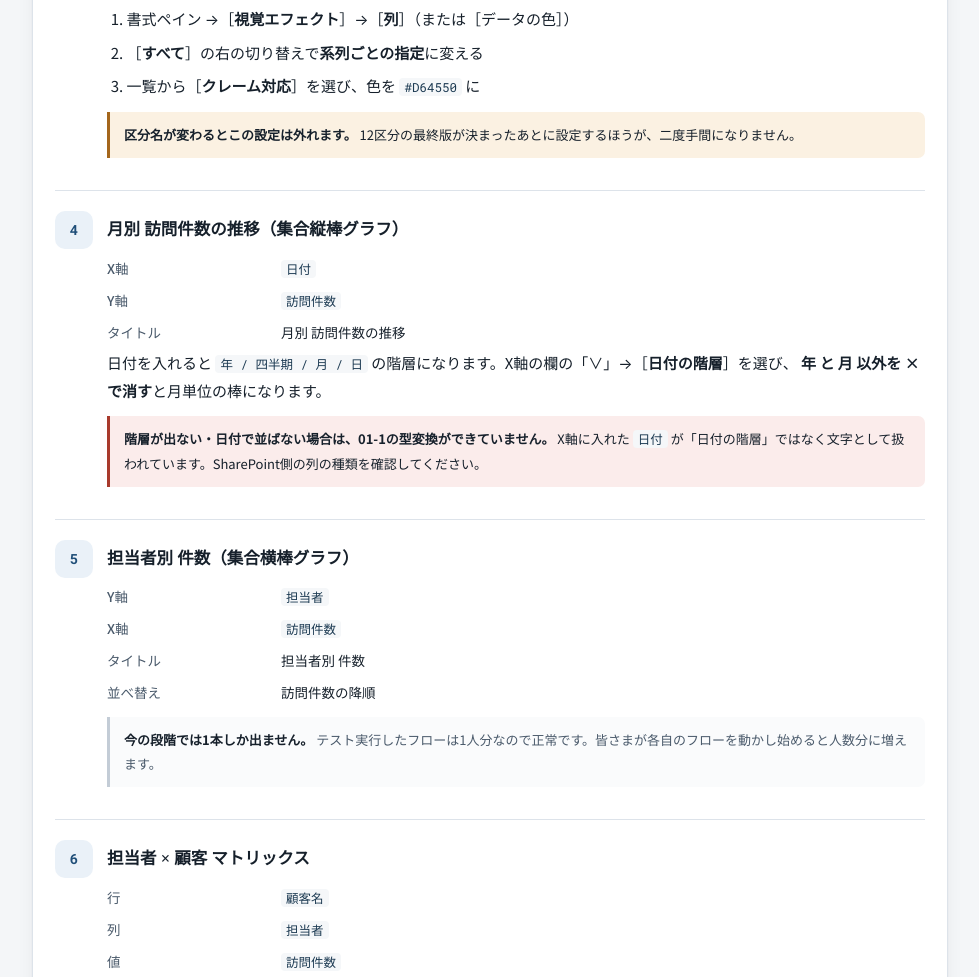
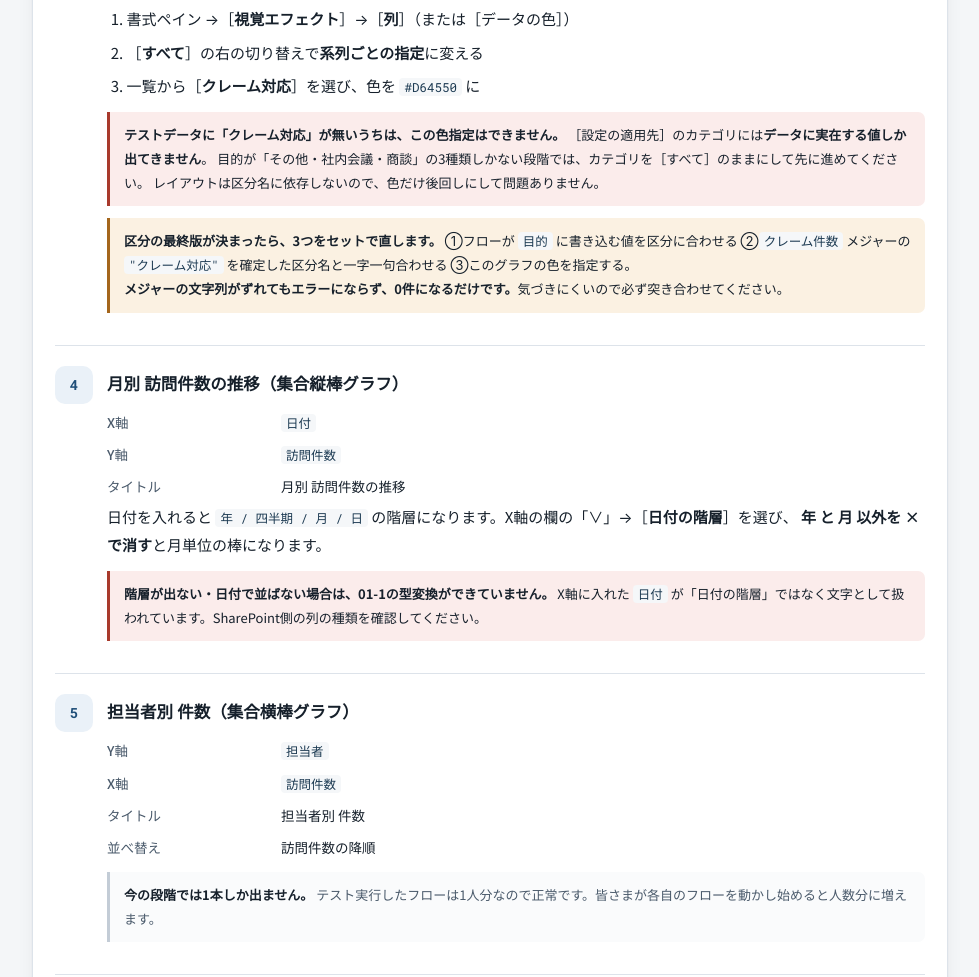
Before and after one commit to ktamura-art/sales-activity-bi-guide, a plain HTML site: page index.html in a window 1280 px wide. Shown: the part 7992-8969 px from the top of the page, without its empty margins (150-1129 px from the left). Drawn offline with Linux system fonts and the light colour scheme.

Commit message:
実データに存在しない区分には色を指定できない旨を追記

```diff
--- a/index.html
+++ b/index.html
@@ -470,8 +470,15 @@ footer{margin:60px 0 44px;padding-top:20px;border-top:1px solid var(--line);
           <li>［<b>すべて</b>］の右の切り替えで<b>系列ごとの指定</b>に変える</li>
           <li>一覧から［<b>クレーム対応</b>］を選び、色を <code>#D64550</code> に</li>
         </ol>
-        <div class="note warn"><b>区分名が変わるとこの設定は外れます。</b>
-        12区分の最終版が決まったあとに設定するほうが、二度手間になりません。</div>
+        <div class="note alert"><b>テストデータに「クレーム対応」が無いうちは、この色指定はできません。</b>
+        ［設定の適用先］のカテゴリには<b>データに実在する値しか出てきません</b>。
+        目的が「その他・社内会議・商談」の3種類しかない段階では、カテゴリを［すべて］のままにして先に進めてください。
+        レイアウトは区分名に依存しないので、色だけ後回しにして問題ありません。</div>
+        <div class="note warn"><b>区分の最終版が決まったら、3つをセットで直します。</b>
+        ①フローが <code>目的</code> に書き込む値を区分に合わせる
+        ②<code>クレーム件数</code> メジャーの <code>"クレーム対応"</code> を確定した区分名と一字一句合わせる
+        ③このグラフの色を指定する。<br>
+        <b>メジャーの文字列がずれてもエラーにならず、0件になるだけです。</b>気づきにくいので必ず突き合わせてください。</div>
       </div>
     </div>
 
@@ -678,7 +685,7 @@ footer{margin:60px 0 44px;padding-top:20px;border-top:1px solid var(--line);
         </tr>
         <tr>
           <td><b>クレーム対応が0件になる</b></td>
-          <td>区分名が変わっています。<code>クレーム件数</code> メジャーの文字列と、目的別グラフの色指定を直してください</td>
+          <td>目的の値が区分名と一致していません。テスト段階では「その他・社内会議・商談」しか入っておらず、0が正しい表示です。<code>クレーム件数</code> メジャーの文字列を、実際に入っている値と突き合わせてください</td>
         </tr>
         <tr>
           <td><b>テーマを入れたら書式が消えた</b></td>
```
